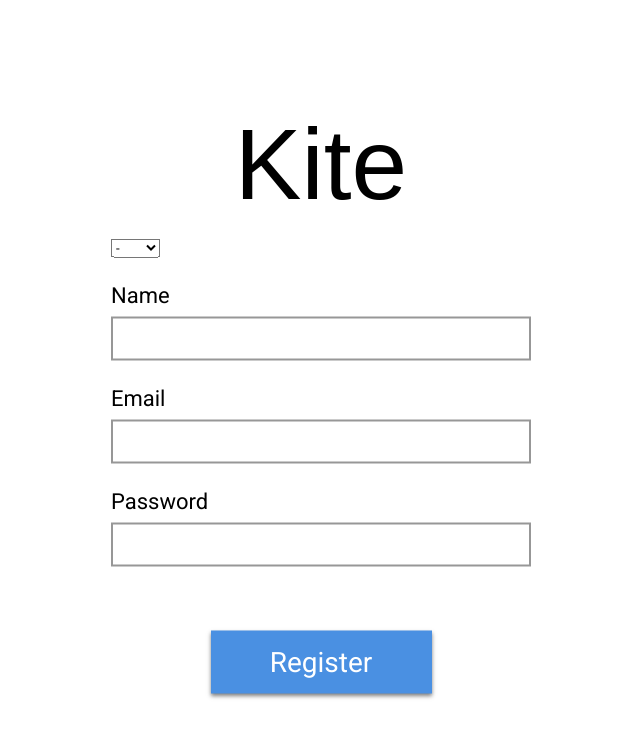
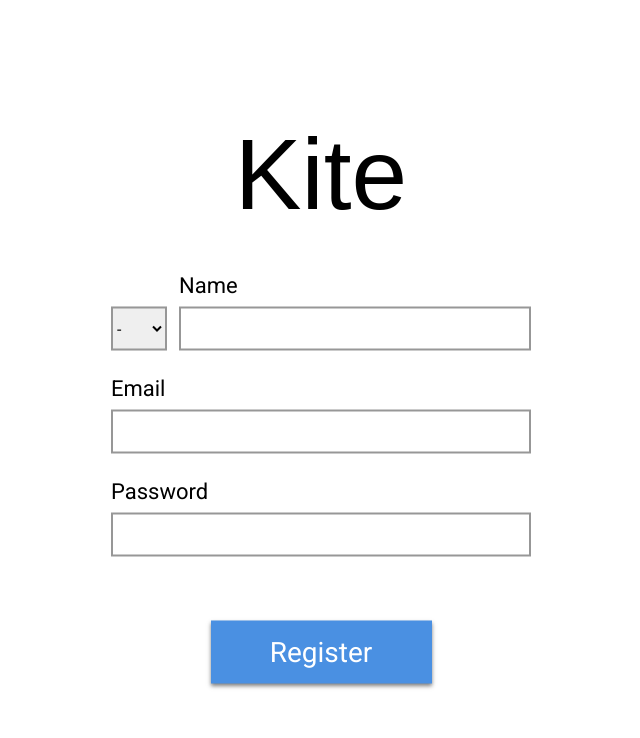
Before and after one commit to RaduBesliu/kite, a React (Create React App) app in the folder kite/: page /register in a window 1280 px wide. Shown: the top 738 px of the page, without its empty margins (319-959 px from the left). Built offline with nearby package versions, Linux system fonts and the light colour scheme; no server answers; the HTML template or start-up script is replaced by a standard one; a web font is replaced by a local one.

Commit message:
styles for select, data, flex--row

```diff
--- a/kite/src/pages/Register/register.css
+++ b/kite/src/pages/Register/register.css
@@ -0,0 +1,22 @@
+.input--flex--row {
+  display: flex;
+  width: 420px;
+  flex-direction: row;
+  height: max-content;
+  align-items: flex-end;
+  gap: 12px;
+}
+
+.input--flex {
+  flex-grow: 1;
+}
+
+.input__data {
+  width: 100%;
+}
+
+.form__select {
+  height: 44px;
+  border: 2px solid var(--clr-dark-gray);
+  font-size: 16px;
+}
```
